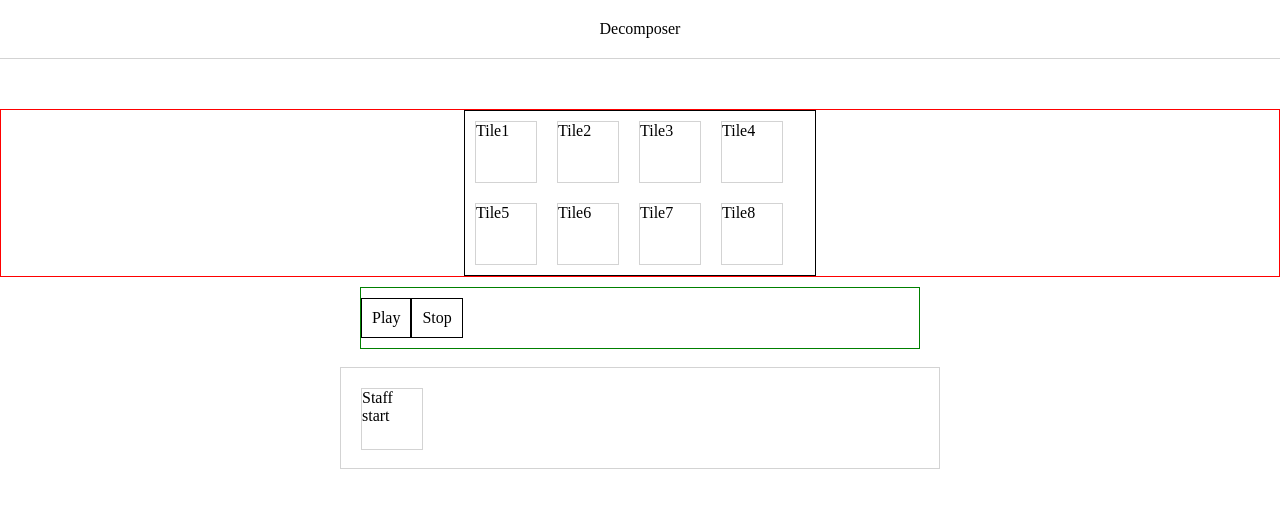
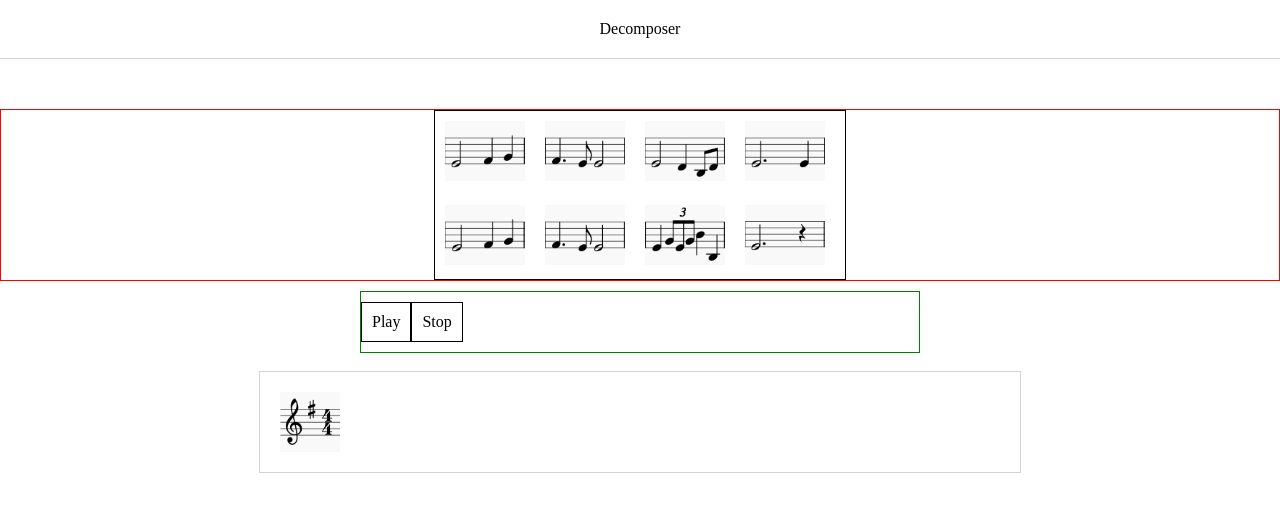
Before and after one commit to alanashannon/Decomposer, a website built with webpack: page index.html in a window 1280 px wide. Built offline with nearby package versions, Linux system fonts and the light colour scheme; files whose address does not match are found by name.

Commit message:
Add tile images

```diff
--- a/index.html
+++ b/index.html
@@ -18,14 +18,14 @@
 
         <div class="tile-outer">
             <ul id="tile-list">
-                <li class="tile" id="tile">Tile1</li>
-                <li class="tile" id="tile">Tile2</li>
-                <li class="tile" id="tile">Tile3</li>
-                <li class="tile" id="tile">Tile4</li>
-                <li class="tile" id="tile">Tile5</li>
-                <li class="tile" id="tile">Tile6</li>
-                <li class="tile" id="tile">Tile7</li>
-                <li class="tile" id="tile">Tile8</li>
+                <li class="tile" id="tile"><img src="./dist/tile_imgs/dvorak_1.png"></li>
+                <li class="tile" id="tile"><img src="./dist/tile_imgs/dvorak_2.png"></li>
+                <li class="tile" id="tile"><img src="./dist/tile_imgs/dvorak_3.png"></li>
+                <li class="tile" id="tile"><img src="./dist/tile_imgs/dvorak_4.png"></li>
+                <li class="tile" id="tile"><img src="./dist/tile_imgs/dvorak_5.png"></li>
+                <li class="tile" id="tile"><img src="./dist/tile_imgs/dvorak_6.png"></li>
+                <li class="tile" id="tile"><img src="./dist/tile_imgs/dvorak_7.png"></li>
+                <li class="tile" id="tile"><img src="./dist/tile_imgs/dvorak_8.png"></li>
             </ul>
         </div>
         <div class="button-parent">
@@ -37,7 +37,7 @@
         </br>
         <div class="board-parent">
             <div class="board" id="board">
-                <div class="staff-starter">Staff start</div>
+                <div class="staff-starter" id="staff-starter"><img src="./dist/tile_imgs/staff_start.png" alt=""></div>
             </div>
         </div>
     </div>
--- a/src/index.js
+++ b/src/index.js
@@ -5,6 +5,7 @@ window.addEventListener('DOMContentLoaded', () => {
     const tiles = document.querySelectorAll('.tile');
     console.log(tiles)
     let soundArr = [];
+    // sound when clicking on tiles, push to soundArr
     (function populateSoundArr() {
         for (let i = 0; i < tiles.length; i++) {
             tiles[i].addEventListener('click', async () => {
@@ -102,5 +103,6 @@ window.addEventListener('DOMContentLoaded', () => {
             console.log('tile clicked')
         })
     })
+
+
 })
-console.log("New Project!")
--- a/src/styles/index.css
+++ b/src/styles/index.css
@@ -20,7 +20,7 @@
     display: flex;
     flex-direction: row;
 
-    width: 558px;
+    width: 720px;
     height: 60px;
     border: 1px solid lightgray;
     padding: 20px;
@@ -30,7 +30,7 @@
     display: flex;
 
     flex-wrap: wrap;
-    width: 350px;
+    width: 410px;
     border: 1px solid black;
 }
 
@@ -40,11 +40,14 @@
     border: 1px solid red;
 }
 
+.tile img {
+    width: 80px;
+    height: 60px;
+    /* border: 1px solid lightgray;  */
+}
+
 .tile {
     list-style-type: none;
-    width: 60px;
-    height: 60px;
-    border: 1px solid lightgray;
     margin: 10px;
 }
 
@@ -82,14 +85,14 @@ button:hover {
 }
 
 .board > .tile {
-    width: 60px;
+    width: 80px;
     height: 60px;
-    border: 1px solid lightgray;
+    /* border: 1px solid lightgray; */
     margin: 0px;
 }
 
-.staff-starter {
+.staff-starter img {
     width: 60px;
     height: 60px;
-    border: 1px solid lightgray;
+    /* border: 1px solid lightgray; */
 }
```
Also changed, not shown: dist/tile_imgs/dvorak_1.png (added), dist/tile_imgs/dvorak_2.png (added), dist/tile_imgs/dvorak_3.png (added), dist/tile_imgs/dvorak_4.png (added), dist/tile_imgs/dvorak_5.png (added), dist/tile_imgs/dvorak_6.png (added), dist/tile_imgs/dvorak_7.png (added), dist/tile_imgs/dvorak_8.png (added), dist/tile_imgs/staff_start.png (added).
